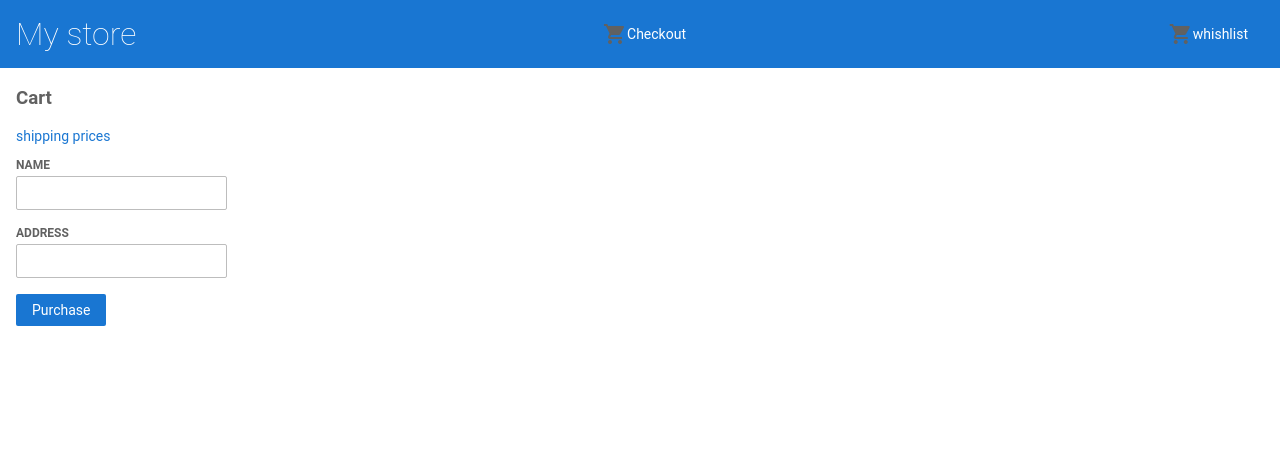
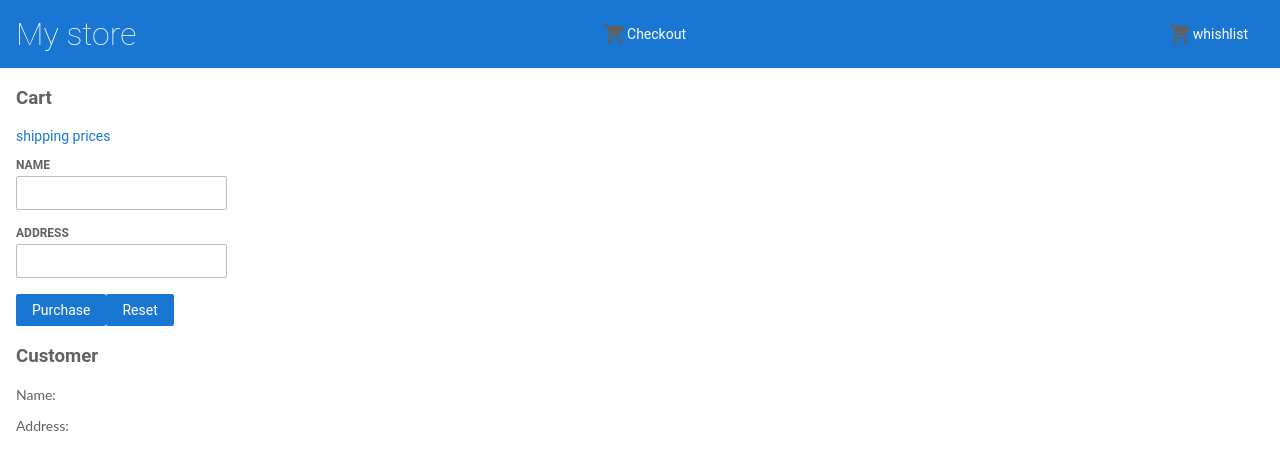
Before and after one commit to DOKVADZETAKO/angular-tutorial-1, an Angular app: page /cart in a window 1280 px wide. Shown: the top 470 px of the page. Built offline with nearby package versions, Linux system fonts and the light colour scheme.

Commit message:
feat(6-reactive-forms-managing-values): Finish tutorial

```diff
--- a/src/app/cart/cart.component.html
+++ b/src/app/cart/cart.component.html
@@ -22,5 +22,16 @@
     </div>
 
     <button class="button" type="submit">Purchase</button>
+    <button class="button" type="button" (click)="resetForm()">Reset</button>
 
 </form>
+
+<div>
+    <h3>Customer</h3>
+    <p>
+        Name: {{checkedForm.controls.name.value}}
+    </p>
+    <p>
+        Address: {{checkedForm.controls.address.value}}
+    </p>
+</div>
--- a/src/app/cart/cart.component.ts
+++ b/src/app/cart/cart.component.ts
@@ -37,7 +37,11 @@
 
     onSubmit(value) {
         console.log(value);
-
         this.checkedForm.reset();
     }
+
+    resetForm(){
+        this.checkedForm.get('name').setValue('tako');
+        this.checkedForm.get('address').setValue('Tbilisi');
+    }
 }
```
